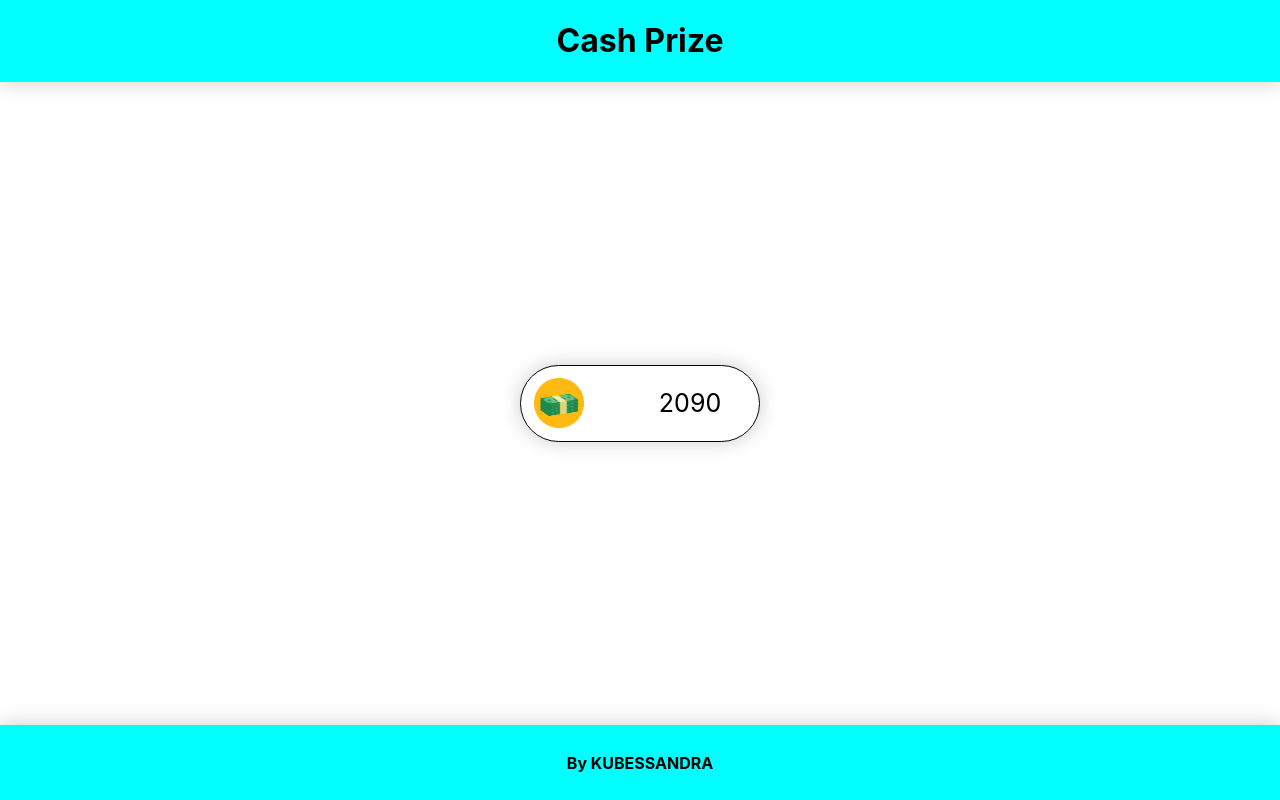
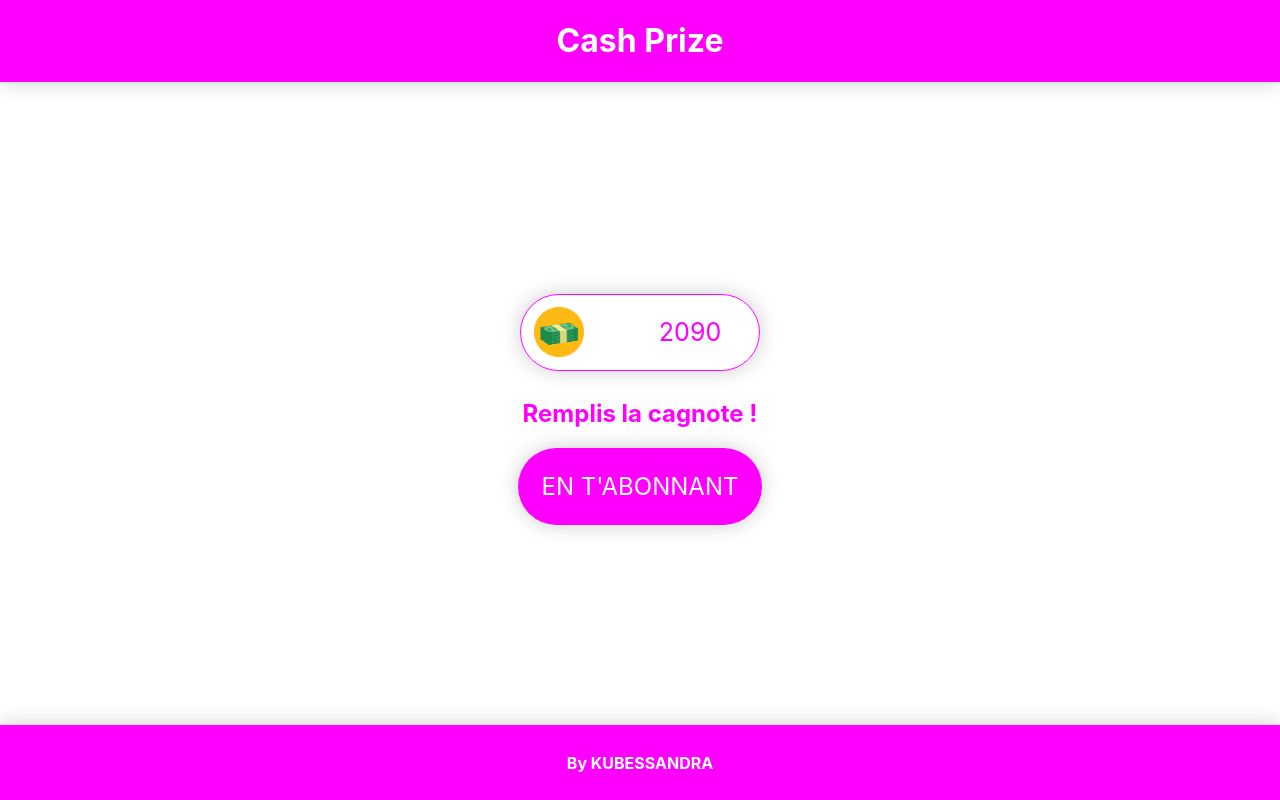
Before and after one commit to Kubessandra/twitch-cash-prize, a React (Create React App) app in the folder extension/: page / in a window 1280 px wide. Built offline with nearby package versions, Linux system fonts and the light colour scheme.

Commit message:
update extensions twitch colors
TWC #8

```diff
--- a/extension/src/App.tsx
+++ b/extension/src/App.tsx
@@ -2,12 +2,14 @@ import React from 'react';
 import styled, { ThemeProvider } from 'styled-components';
 import CashPrize from 'components/CashPrize';
 import Layout from 'components/Layout';
+import ParticipationPart from 'components/ParticipationPart';
 import defaultTheme from './theme';
 
 const StyledApp = styled.div`
   margin: 2em;
   display: flex;
-  justify-content: center;
+  flex-direction: column;
+  justify-content: space-around;
   align-items: center;
 `;
 
@@ -20,6 +22,7 @@ const App = (): JSX.Element => (
     <Layout>
       <StyledApp>
         <StyledCashPrize cashPrize={2090} />
+        <ParticipationPart />
       </StyledApp>
     </Layout>
   </ThemeProvider>
--- /dev/null
+++ b/extension/src/components/Button/index.tsx
@@ -0,0 +1,41 @@
+import React from 'react';
+import styled from 'styled-components';
+
+const Container = styled.button`
+  background-color: ${({ theme }): string => theme.colors.secondary};
+  border-radius: 2em;
+  border: 0;
+  padding: 1em;
+  font-size: 1em;
+  font-family: inherit;
+  cursor: pointer;
+  box-shadow: ${({ theme }): string => theme.shadow};
+  color: ${({ theme }): string => theme.text.main};
+  :active {
+    opacity: 0.8;
+  }
+`;
+
+export interface ButtonProps {
+  children: React.ReactNode;
+  onClick?: (e: React.MouseEvent<HTMLButtonElement, MouseEvent>) => void;
+  className?: string;
+}
+
+const Button = (props: ButtonProps): JSX.Element => {
+  const {
+    className = '',
+    onClick = (): void => {},
+    children,
+  } = props;
+  return (
+    <Container
+      className={className}
+      onClick={onClick}
+    >
+      {children}
+    </Container>
+  );
+};
+
+export default Button;
--- a/extension/src/components/CashPrize/index.tsx
+++ b/extension/src/components/CashPrize/index.tsx
@@ -8,11 +8,13 @@ const Container = styled.div`
   display: flex;
   flex-direction: column;
   align-items: center;
+  margin: 0.5em;
 `;
 
 const Box = styled.div`
   border: solid 1px;
   border-radius: 500px;
+  border-color: ${({ theme }): string => theme.colors.secondary};
   padding: 0.5em;
   display: flex;
   align-items: center;
@@ -26,6 +28,7 @@ const Icon = styled.img`
 `;
 
 const Gain = styled.span`
+  color: ${({ theme }): string => theme.text.secondary};
   margin-right: 1em;
 `;
 
--- a/extension/src/components/Layout/Footer.tsx
+++ b/extension/src/components/Layout/Footer.tsx
@@ -3,7 +3,7 @@ import styled from 'styled-components';
 
 const Container = styled.div`
   min-height: 75px;
-  background-color: ${({ theme }): string => theme.colors.main};
+  background-color: ${({ theme }): string => theme.colors.secondary};
   text-align: center;
   position: relative;
   width: 100%;
@@ -15,6 +15,7 @@ const Container = styled.div`
 `;
 
 const Text = styled.h4`
+  color: ${({ theme }): string => theme.text.main};
 `;
 
 const Footer = (): JSX.Element => {
--- a/extension/src/components/Layout/Header.tsx
+++ b/extension/src/components/Layout/Header.tsx
@@ -3,7 +3,7 @@ import styled from 'styled-components';
 
 const Container = styled.div`
   min-height: 30px;
-  background-color: ${({ theme }): string => theme.colors.main};
+  background-color: ${({ theme }): string => theme.colors.secondary};
   text-align: center;
   display: flex;
   align-items: center;
@@ -12,7 +12,7 @@ const Container = styled.div`
 `;
 
 const Text = styled.h1`
-  color: ${({ theme }): string => theme.text.secondary};
+  color: ${({ theme }): string => theme.text.main};
   display: flex;
 `;
 
--- /dev/null
+++ b/extension/src/components/ParticipationPart/index.tsx
@@ -0,0 +1,35 @@
+import React from 'react';
+import Button from 'components/Button';
+import styled from 'styled-components';
+
+const Container = styled.div`
+  display: flex;
+  flex-direction: column;
+  justify-content: center;
+  align-items: center;
+  margin-top: 1em;
+`;
+
+const Text = styled.h2`
+  margin-top: 0;
+  color: ${({ theme }): string => theme.text.secondary};
+`;
+
+const StyledButton = styled(Button)`
+  font-size: 1.5em;
+`;
+
+const ParticipationPart = (): JSX.Element => {
+  return (
+    <Container>
+      <Text>
+        Remplis la cagnote !
+      </Text>
+      <StyledButton onClick={() => {}}>
+        EN T'ABONNANT
+      </StyledButton>
+    </Container>
+  );
+};
+
+export default ParticipationPart;
--- a/extension/src/theme.ts
+++ b/extension/src/theme.ts
@@ -2,12 +2,12 @@ import { DefaultTheme } from 'styled-components';
 
 const defaultTheme: DefaultTheme = {
   colors: {
-    main: 'cyan',
-    secondary: 'magenta',
+    main: 'white',
+    secondary: '#FF00FF',
   },
   text: {
     main: 'white',
-    secondary: 'black',
+    secondary: '#FF00FF',
   },
   shadow: '0 0 20px 0 rgba(0,0,0,0.20)',
 };
```
